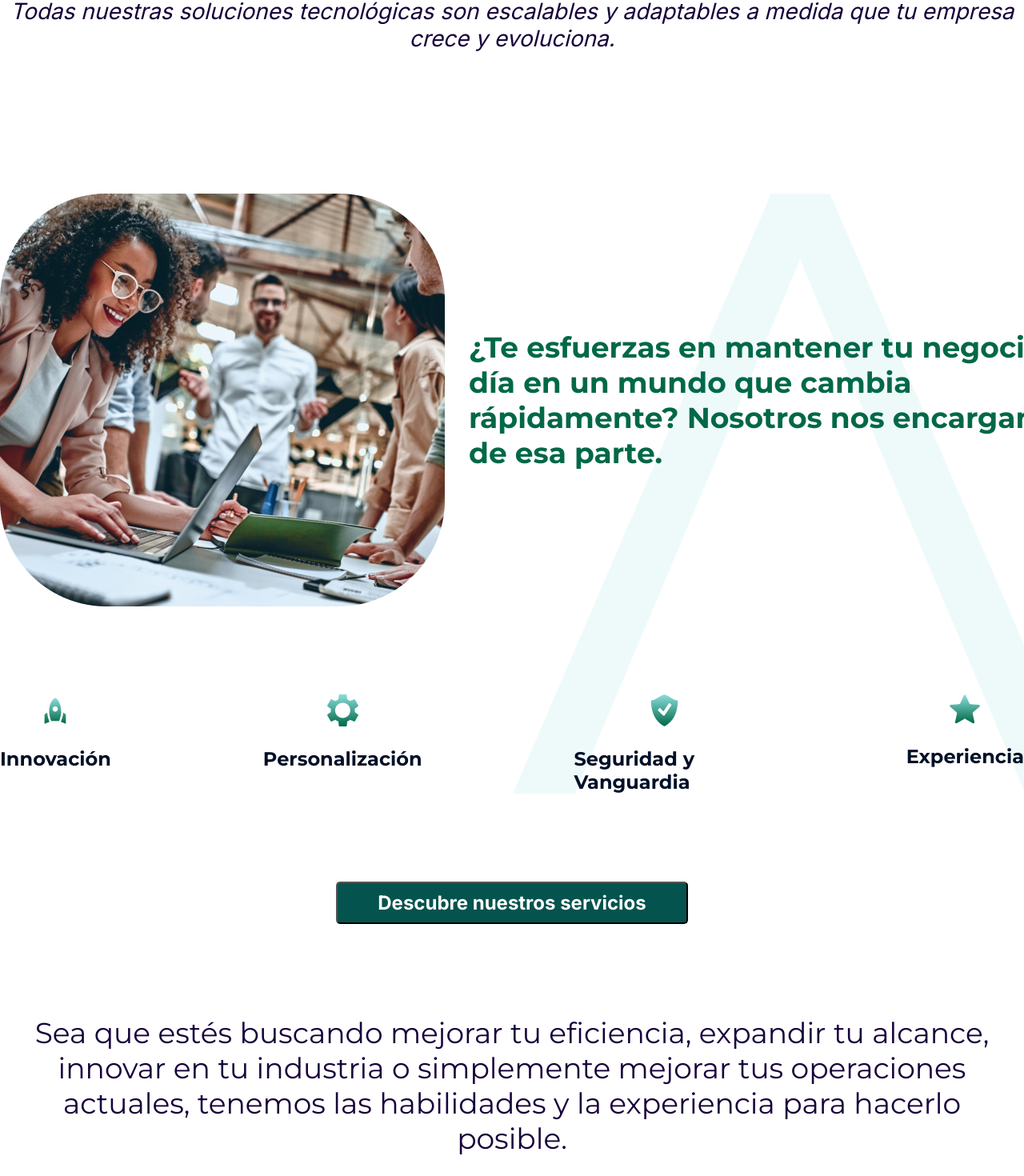
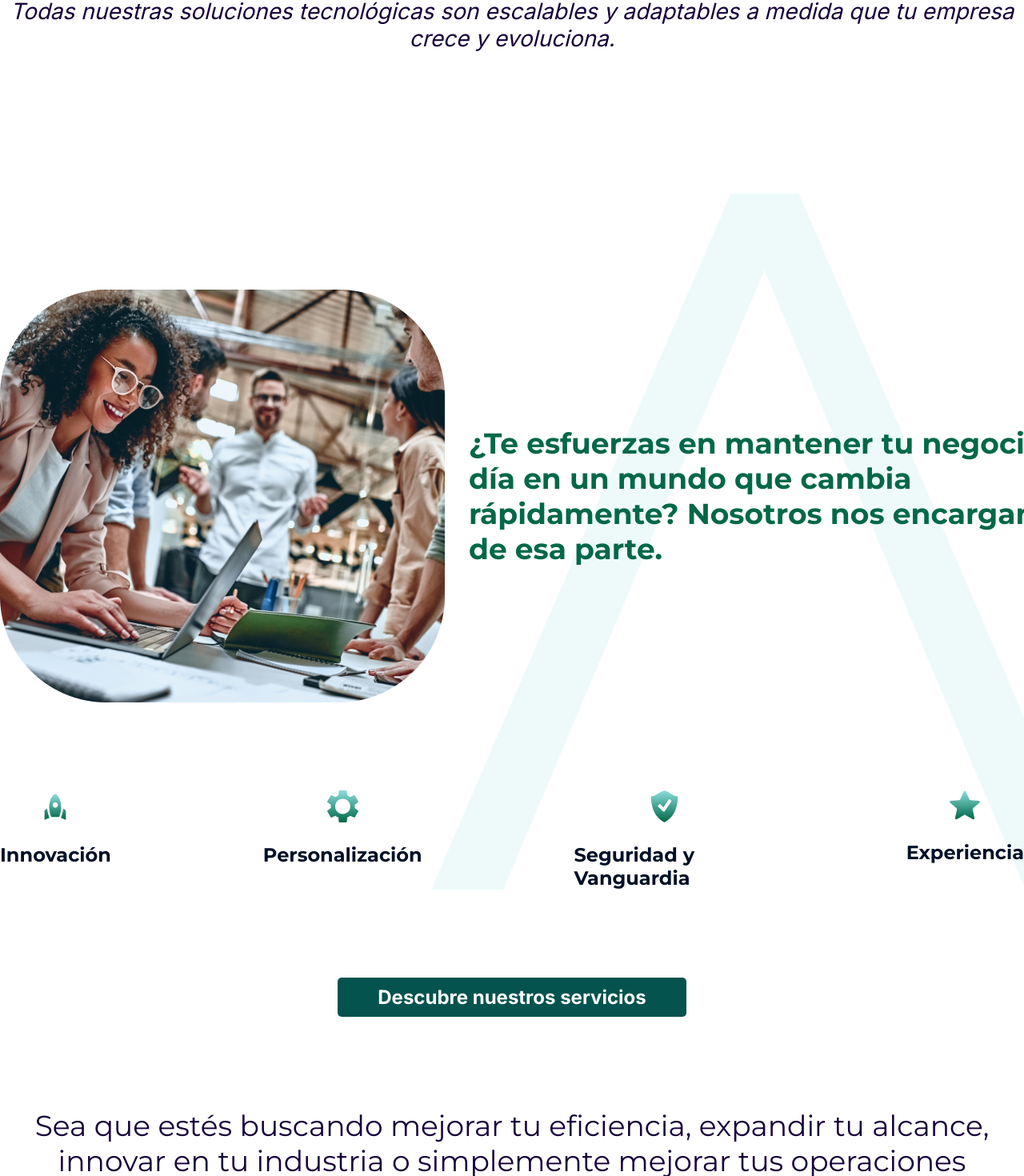
Before and after one commit to Pixabyte-Corporation/albbus-website, a Next.js app: page / in a window 1280 px wide. Shown: the part 1499-2969 px from the top of the page at 80% size. Built offline with nearby package versions, Linux system fonts and the light colour scheme.

Commit message:
Cambios menores para parecerse mas al figma

```diff
--- a/src/components/caracteristicas/Caracteristicas.module.scss
+++ b/src/components/caracteristicas/Caracteristicas.module.scss
@@ -15,7 +15,7 @@
   height: 516px;
   display: flex;
   margin: auto;
-
+  padding-top: 120px;
   align-items: center;
   gap: 30px;
 }
@@ -46,6 +46,7 @@
   font-size: 24px;
   font-family: Inter;
   font-weight: 700;
+  border: none;
 }
 
 .texto {
```
